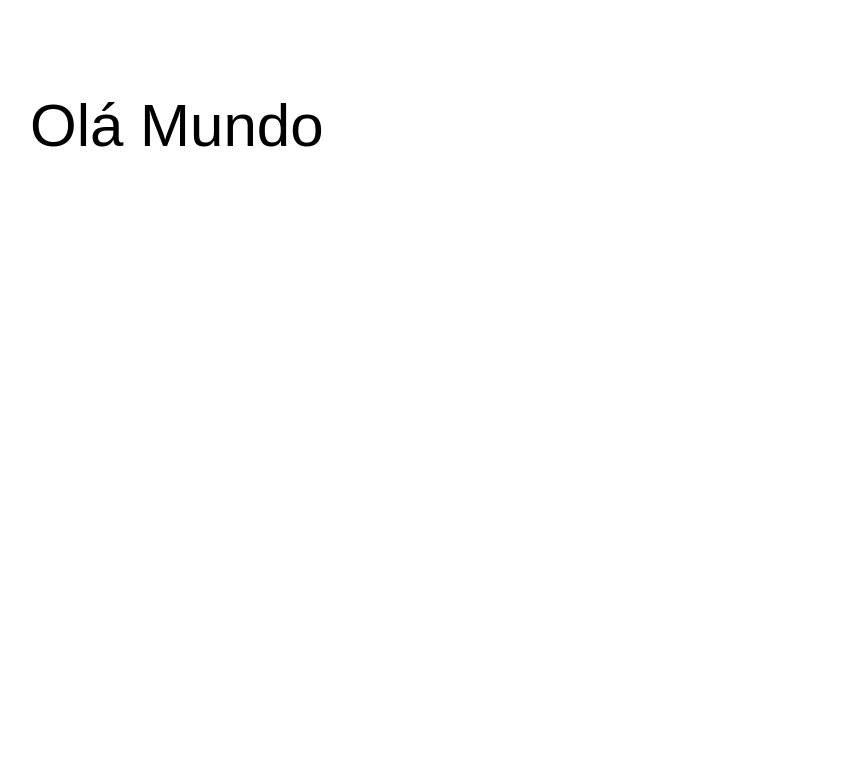
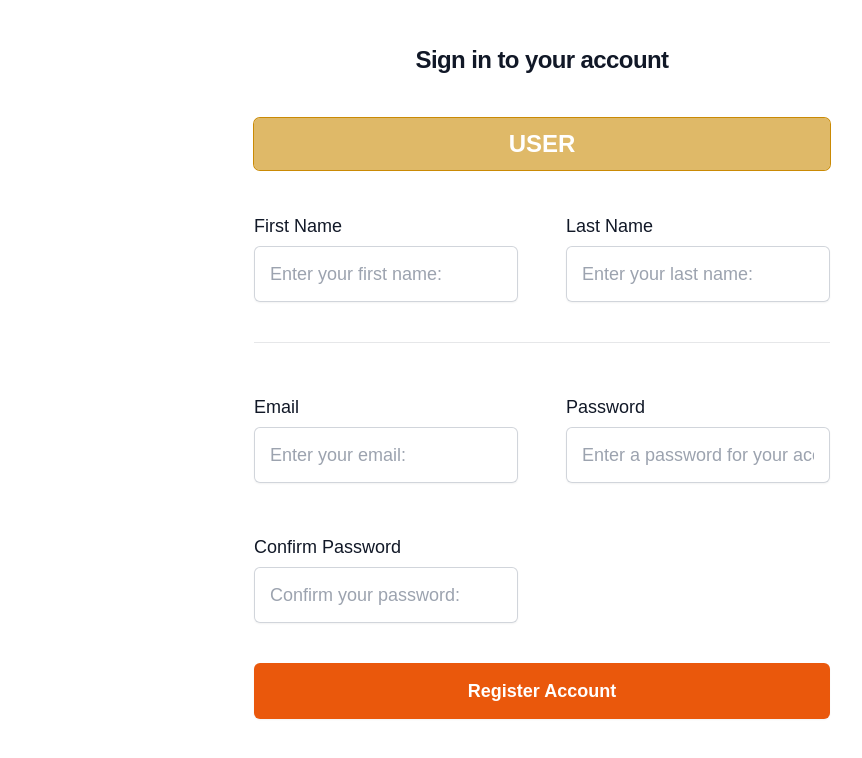
Before and after one commit to Leoozito/art-list-project, a Next.js app in the folder front/: page / in a window 1280 px wide. Shown: the top 758 px of the page, without its empty margins (98-960 px from the left). Built offline with nearby package versions, Linux system fonts and the light colour scheme; a web font is replaced by a local one.

Commit message:
Testing logout screen

```diff
--- a/front/src/app/page.tsx
+++ b/front/src/app/page.tsx
@@ -1,11 +1,10 @@
-import Image from "next/image";
+import Login from "./auth/sign-in/page";
+import SignUp from "./auth/sign-up/page";
 
 export default function Home() {
   return (
-    <main className="flex min-h-screen flex-col items-center justify-between p-24">
-      <div className="z-10 w-full max-w-5xl items-center justify-between font-mono text-sm lg:flex">
-        <h1 className="font-sans text-6xl">Olá Mundo</h1>
-      </div>
+    <main className="flex flex-row min-h-screen max-w-full justify-center items-center">
+        <SignUp/>
     </main>
   );
 }
```
